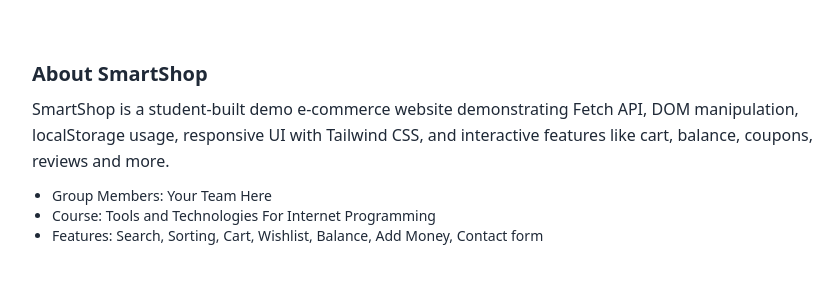
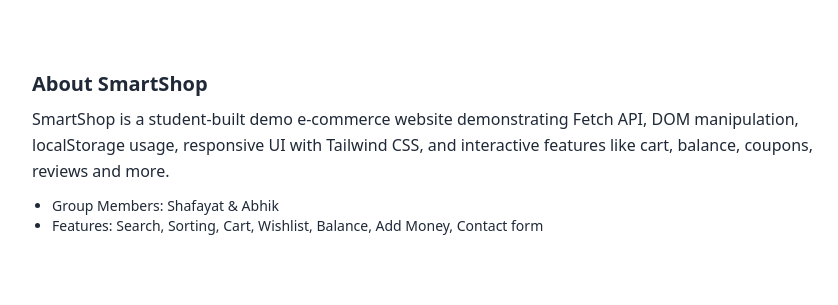
Before and after one commit to Shafayat03/toolsandtech, a plain HTML site: page index.html in a window 1280 px wide. Shown: the part 1205-1510 px from the top of the page, 0-838 px from the left. Drawn offline with nearby package versions, Linux system fonts and the light colour scheme; no server answers.

Commit message:
Update index.html

```diff
--- a/index.html
+++ b/index.html
@@ -116,8 +116,8 @@
           <h3 class="text-xl font-bold">About SmartShop</h3>
           <p class="mt-2">SmartShop is a student-built demo e-commerce website demonstrating Fetch API, DOM manipulation, localStorage usage, responsive UI with Tailwind CSS, and interactive features like cart, balance, coupons, reviews and more.</p>
           <ul class="mt-3 list-disc pl-5 text-sm">
-            <li>Group Members: <span class="font-medium">Your Team Here</span></li>
-            <li>Course: Tools and Technologies For Internet Programming</li>
+            <li>Group Members: <span class="font-medium"> Shafayat & Abhik </span></li>
+
             <li>Features: Search, Sorting, Cart, Wishlist, Balance, Add Money, Contact form</li>
           </ul>
         </div>
```
